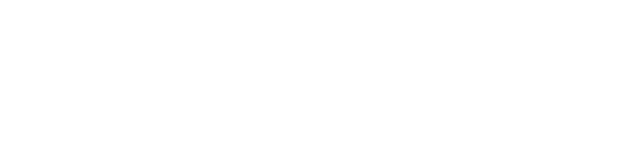
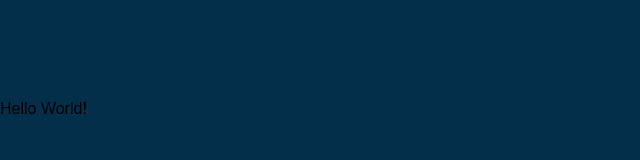
Before and after one commit to Ikanor1221/restaurant_page_project, a website built with webpack: page dist/index.html in a window 1280 px wide. Shown: the whole page, without its empty margins (0-640 px from the left). Built offline with nearby package versions, Linux system fonts and the light colour scheme.

Commit message:
Implement initial Webpack structure

```diff
--- a/src/index.js
+++ b/src/index.js
@@ -1 +1 @@
-console.log("Hello, Webpack!")
+import { loadPage } from "./loadpage";
--- /dev/null
+++ b/src/loadpage.js
@@ -0,0 +1,13 @@
+const loadPage = (() => {
+  console.log("This is page load!");
+
+  const contentElement = document.querySelector("#content");
+
+  const headerElement = document.createElement("header");
+
+  headerElement.innerHTML = '<div>Hello World!<div>'
+
+  contentElement.appendChild(headerElement);
+})();
+
+export { loadPage };
```
Also changed, not shown: dist/index.html, dist/main.js (deleted), dist/style.css (added), src/home.js (added), src/location.js (added), src/menu.js (added).
